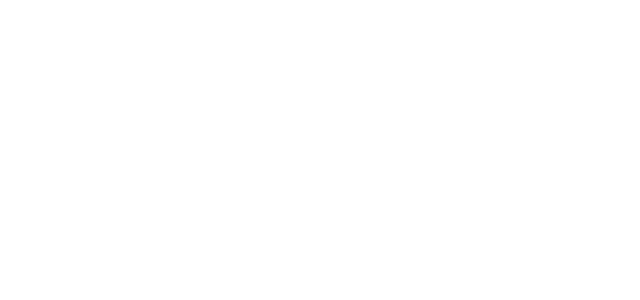
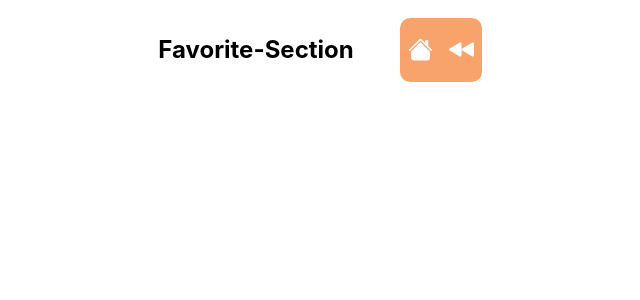
Before and after one commit to Nsairun/new-food-recipe-app, a React (Create React App) app: page /fav in a window 1280 px wide. Before the commit this address had no page. Shown: the top 300 px of the page, without its empty margins (335-975 px from the left). Built offline with nearby package versions, Linux system fonts and the light colour scheme.

Commit message:
created a new page to display the favorite food chosen

```diff
--- a/src/App.jsx
+++ b/src/App.jsx
@@ -9,9 +9,8 @@
     <BrowserRouter>
       <Routes>
         <Route index path="/" element={<LandingPage1 />} />
-        <Route path="/hero" element={<HeroPage />}>
-          <Route path="fav" element={<FavPage />} />
-        </Route>
+        <Route path="/hero" element={<HeroPage />} />
+        <Route path="fav" element={<FavPage />} />
       </Routes>
     </BrowserRouter>
   );
--- a/src/components/Oranisms/field-section/FieldSection.jsx
+++ b/src/components/Oranisms/field-section/FieldSection.jsx
@@ -23,6 +23,7 @@
     const newFoodData = [...getFromLocalStorage('foodData'), formVal];
     setFoodData([...newFoodData]);
     updateLocaleStorage('foodData', newFoodData);
+    setFormVal({});
   };
 
   return (
--- a/src/components/Oranisms/field-section/field-section.css
+++ b/src/components/Oranisms/field-section/field-section.css
@@ -60,11 +60,13 @@
     background: #f17704be;
     color: #fff;
     padding: 20px;
+    display: flex;
     align-items: center;
     justify-content: center;
     width: min(500px);
     height: min(7vh);
     font-size: larger;
+    opacity: 70%;
 }
 
 @media screen and (max-width: 760px) {
--- a/src/page/FavPage.jsx
+++ b/src/page/FavPage.jsx
@@ -1,15 +1,33 @@
 import React from 'react';
-import foodData from '../img';
+import { useNavigate } from 'react-router-dom';
+import './favPage.css';
+import { BsFillRewindFill, BsHouseFill } from 'react-icons/bs';
 import Img from '../components/atoms/Img';
+import { UseFoodContext } from '../context/FoodContext';
 
 function FavPage() {
+  const { foodData } = UseFoodContext();
+
+  const navigate = useNavigate();
+
+  function handleClick() {
+    navigate('/hero');
+  }
+
   return (
-    <div>
-      <div className="foodContainer">
+    <div className="foodCard">
+      <div className="foodCard-header">
+        <h2>Favorite-Section</h2>
+        <button type="button" onClick={handleClick}>
+          <BsHouseFill />
+          <BsFillRewindFill />
+        </button>
+      </div>
+      <div className="foodCardContainer">
         {foodData?.map((food) => (
-          <div className="food-section" key={food.ti}>
+          <div className="foodCard-section" key={food.title}>
             <Img image={food.src} />
-            <div className="food-heading">
+            <div className="foodCard-heading">
               <h1>{food.title}</h1>
               <p>{food.desc}</p>
             </div>
--- a/src/page/HeroPage.jsx
+++ b/src/page/HeroPage.jsx
@@ -1,6 +1,7 @@
 import React from 'react';
-import { Outlet, useNavigate } from 'react-router-dom';
+import { useNavigate } from 'react-router-dom';
 import './heroPage.css';
+import { BsFastForwardCircleFill } from 'react-icons/bs';
 import NavBar from '../components/Oranisms/navBar/NavBar';
 import FieldSection from '../components/Oranisms/field-section/FieldSection';
 import FoodSection from '../components/Oranisms/food-section/Food-section';
@@ -20,9 +21,9 @@
       </div>
       <FieldSection />
       <div className="favFood">
-        <Outlet />
         <button type="button" onClick={handleClick}>
           Favorite Food
+          <BsFastForwardCircleFill />
         </button>
       </div>
       <FoodSection />
--- /dev/null
+++ b/src/page/favPage.css
@@ -0,0 +1,73 @@
+body {
+    margin: auto;
+    padding: 0;
+}
+
+.foodCard {
+    display: flex;
+    flex-direction: column;
+    align-items: center;
+    justify-content: center;
+    margin: 0 auto;
+    padding: 5px;
+}
+
+.foodCard h2 {
+    margin: 0 auto;
+    padding: 30px;
+}
+
+.foodCard-header {
+    display: flex;
+    align-items: center;
+    justify-content: center;
+    gap: 1rem;
+}
+
+.foodCard-header button {
+    color: #fff;
+    font-size: 25px;
+    gap: 1rem;
+    display: flex;
+    align-items: center;
+    justify-content: center;
+}
+
+.foodCardContainer {
+    display: flex;
+    align-items: center;
+    justify-content: center;
+    flex-wrap: wrap;
+    gap: 1rem;
+}
+
+.foodCard-section {
+    display: flex;
+    flex-direction: column;
+    align-items: center;
+    justify-content: center;
+    box-shadow: #0000004d 0px 19px 38px, #00000038 0px 15px 12px;
+    padding: 3px;
+    border-radius: 5px;
+    height: fit-content;
+    width: 20vw;
+}
+
+.foodCard-section img {
+    height: min(100%);
+    width: min(100%);
+}
+
+.foodCard-heading {
+    background-color: #4442;
+    padding: 10px;
+    display: flex;
+    flex-direction: column;
+    align-items: center;
+    justify-content: center;
+    width: min(100%);
+}
+
+.foodCard-heading h1 {
+    font-size: 15px;
+}
--- a/src/page/heroPage.css
+++ b/src/page/heroPage.css
@@ -15,7 +15,7 @@
   background-image: linear-gradient(
       to bottom,
       rgba(10, 10, 10, 0.247),
-      rgb(3, 3, 3)
+      rgba(3, 3, 3, 0.993)
     ),
     url('../images/food2.webp');
   background-repeat: no-repeat;
@@ -39,6 +39,15 @@
 .heading h2 {
   margin: 0 auto;
   margin-top: 25%;
+}
+
+.favFood button {
+  display: flex;
+  align-items: center;
+  justify-content: center;
+  color: #f0f8ff;
+  font-size: 25px;
+  gap: 0.3rem;
 }
 
 @media screen and (max-width: 760px) {
```
